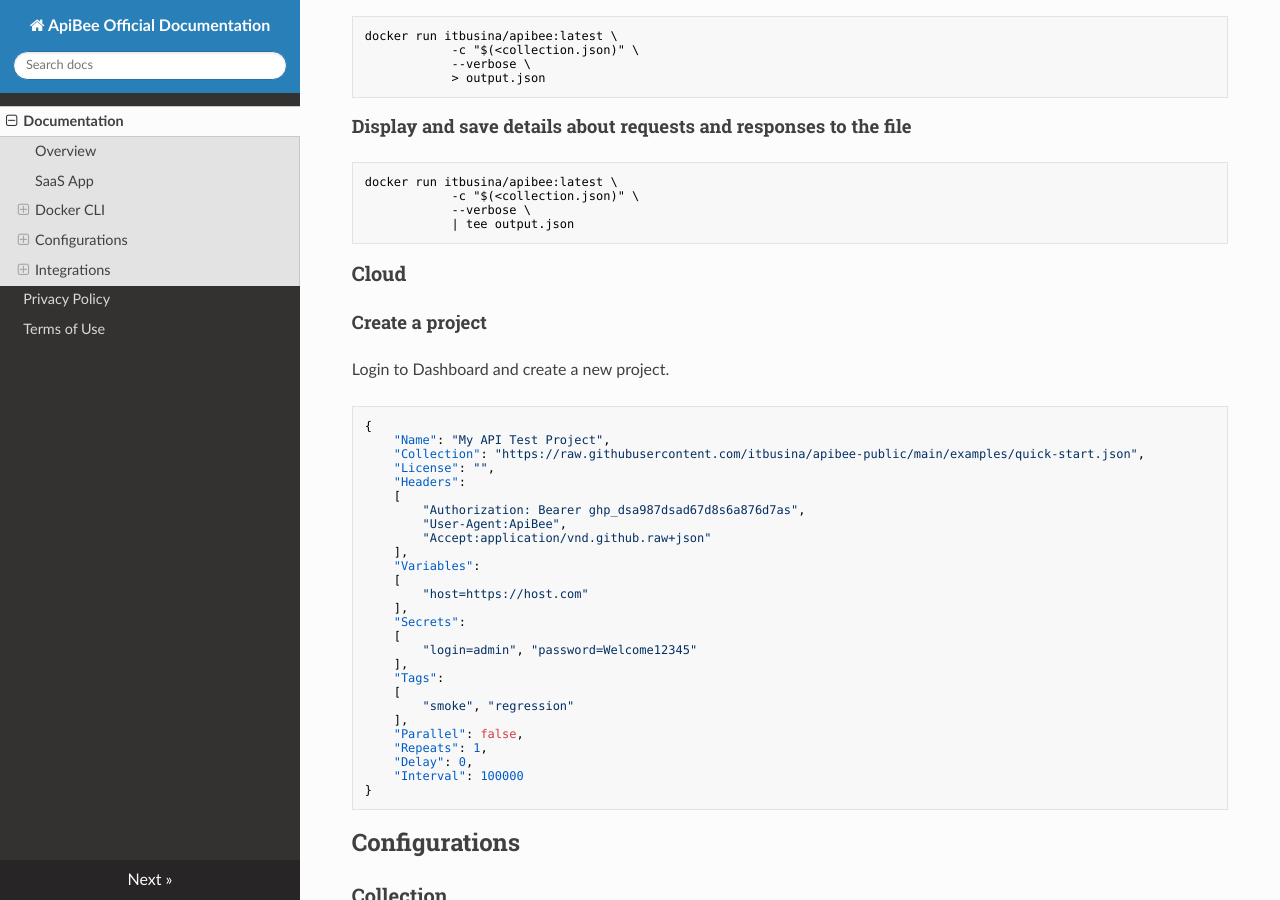
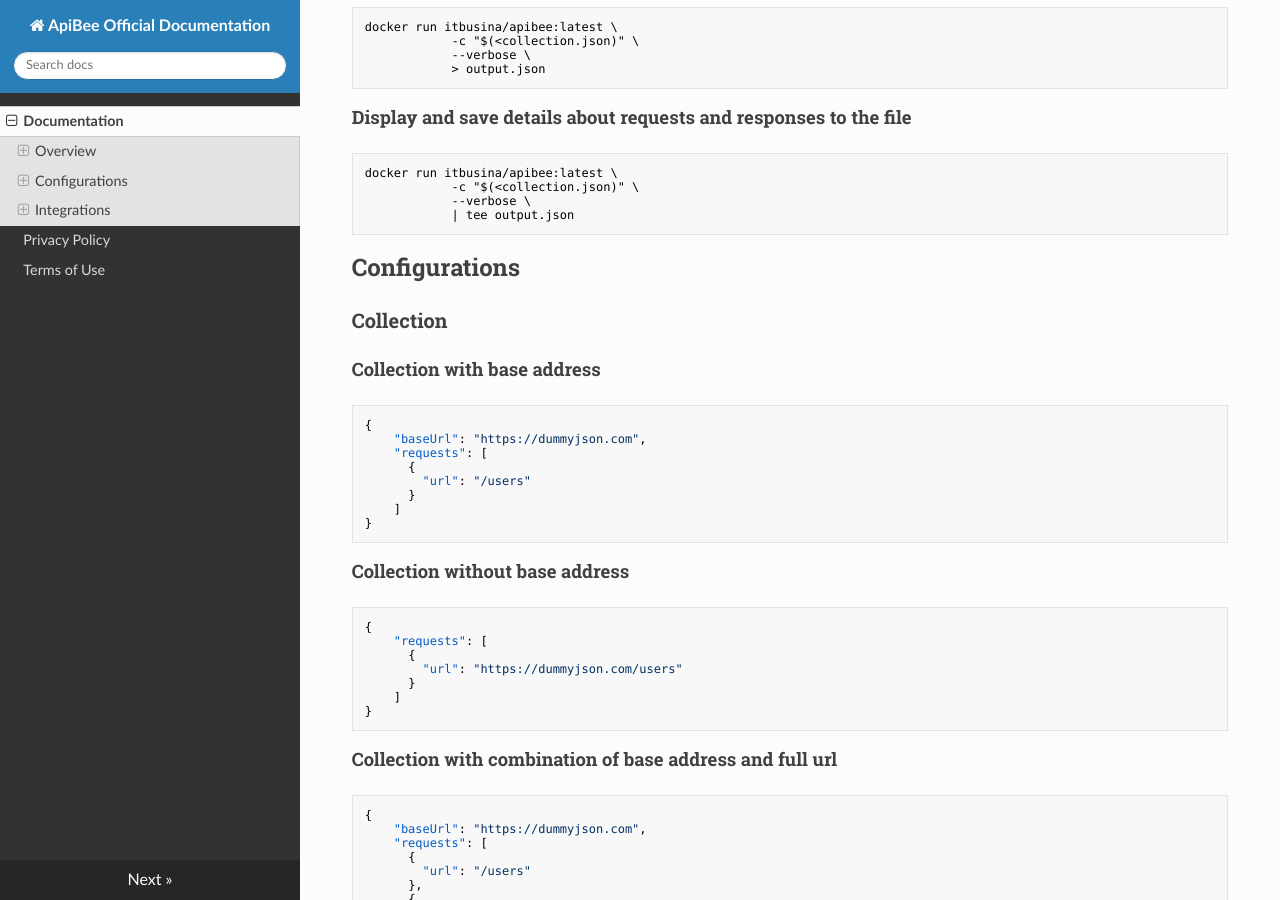
Before and after one commit to itbusina/testlemon-docs, an MkDocs documentation site: the page built from docs/docs/index.md, in a window 1280 px wide and 900 px high, scrolled down 4323 px. Built offline with MkDocs 1.6.1, drawn with Linux system fonts in a browser that asks for light colours; nearby versions of some CDN libraries.

Commit message:
update documentation

````diff
--- a/docs/docs/index.md
+++ b/docs/docs/index.md
@@ -3,10 +3,10 @@
 ## Overview
 Web monitoring and APIs test automation platform.
 
-## SaaS App
+### SaaS App
 [ApiBee Portal]([/guides/content/editing-an-existing-page](https://portal.apibee.itbusina.com/))
 
-## Docker CLI
+### Docker CLI
 [![Docker Pulls](https://img.shields.io/docker/pulls/itbusina/apibee)](https://hub.docker.com/r/itbusina/apibee)
 
 ### Features
@@ -38,7 +38,7 @@ Web monitoring and APIs test automation platform.
 
 ### Quick start
 
-##### Create a collection file with API requests to test.
+#### Create a collection file with API requests to test.
 
 JSON config
 ```json
@@ -57,12 +57,12 @@ requests:
 - url: https://dummyjson.com/products
 ```
 
-##### Run docker image
+#### Run docker image
 ```shell
 docker run itbusina/apibee:latest -c "$(<collection.json)"
 ```
 
-##### Run the example collection url
+#### Run the example collection url
 ```shell
 docker run itbusina/apibee:latest -c https://raw.githubusercontent.com/itbusina/apibee-public/main/examples/quick-start.json
 ```
@@ -218,40 +218,6 @@ docker run itbusina/apibee:latest \
             -c "$(<collection.json)" \
             --verbose \
             | tee output.json
-```
-
-### Cloud
-
-#### Create a project
-Login to Dashboard and create a new project.
-```json
-{
-    "Name": "My API Test Project",
-    "Collection": "https://raw.githubusercontent.com/itbusina/apibee-public/main/examples/quick-start.json",
-    "License": "",
-    "Headers":
-    [
-        "Authorization: Bearer ghp_dsa987dsad67d8s6a876d7as",
-        "User-Agent:ApiBee",
-        "Accept:application/vnd.github.raw+json"
-    ],
-    "Variables":
-    [
-        "host=https://host.com"
-    ],
-    "Secrets":
-    [
-        "login=admin", "password=Welcome12345"
-    ],
-    "Tags":
-    [
-        "smoke", "regression"
-    ],
-    "Parallel": false,
-    "Repeats": 1,
-    "Delay": 0,
-    "Interval": 100000
-}
 ```
 
 ## Configurations
````
